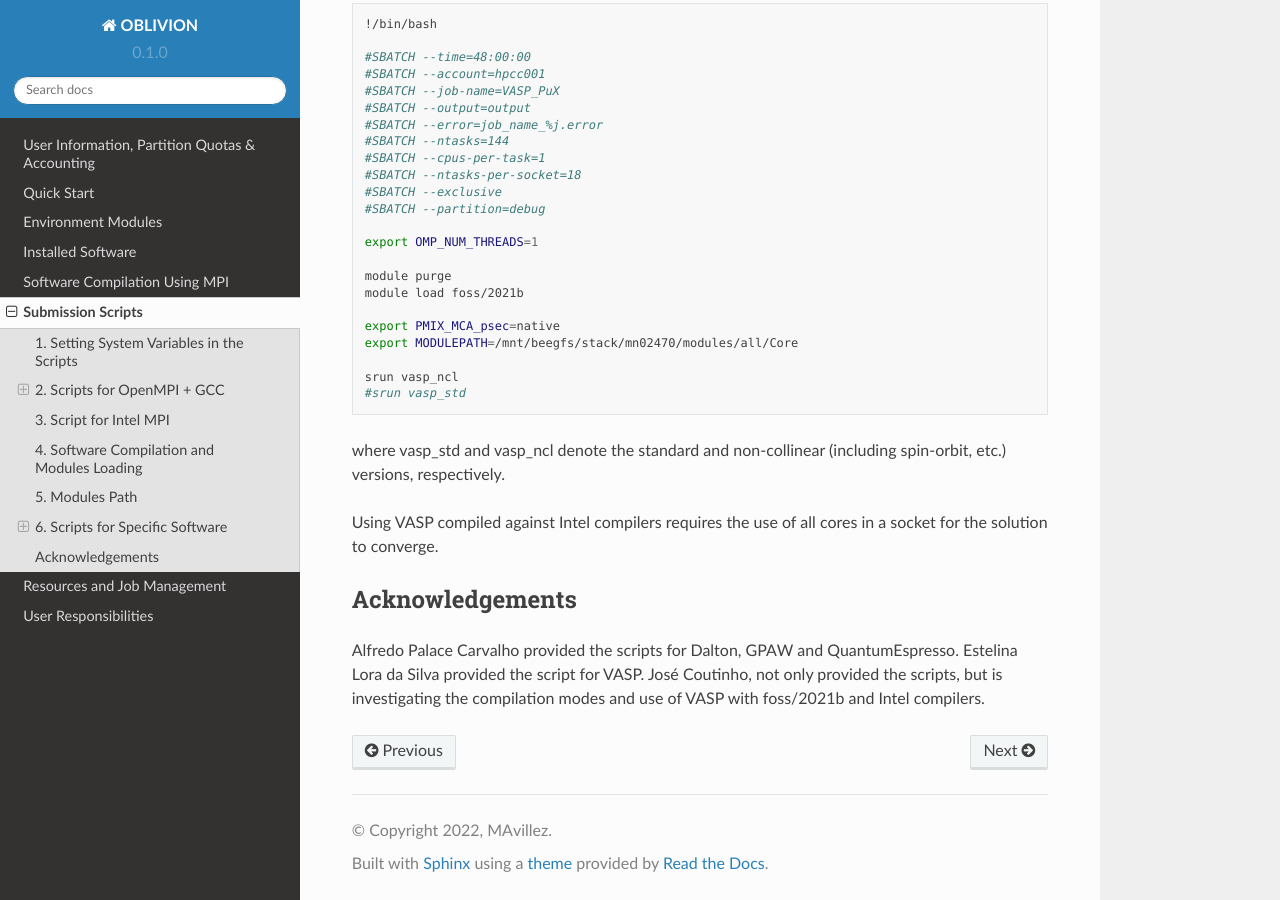
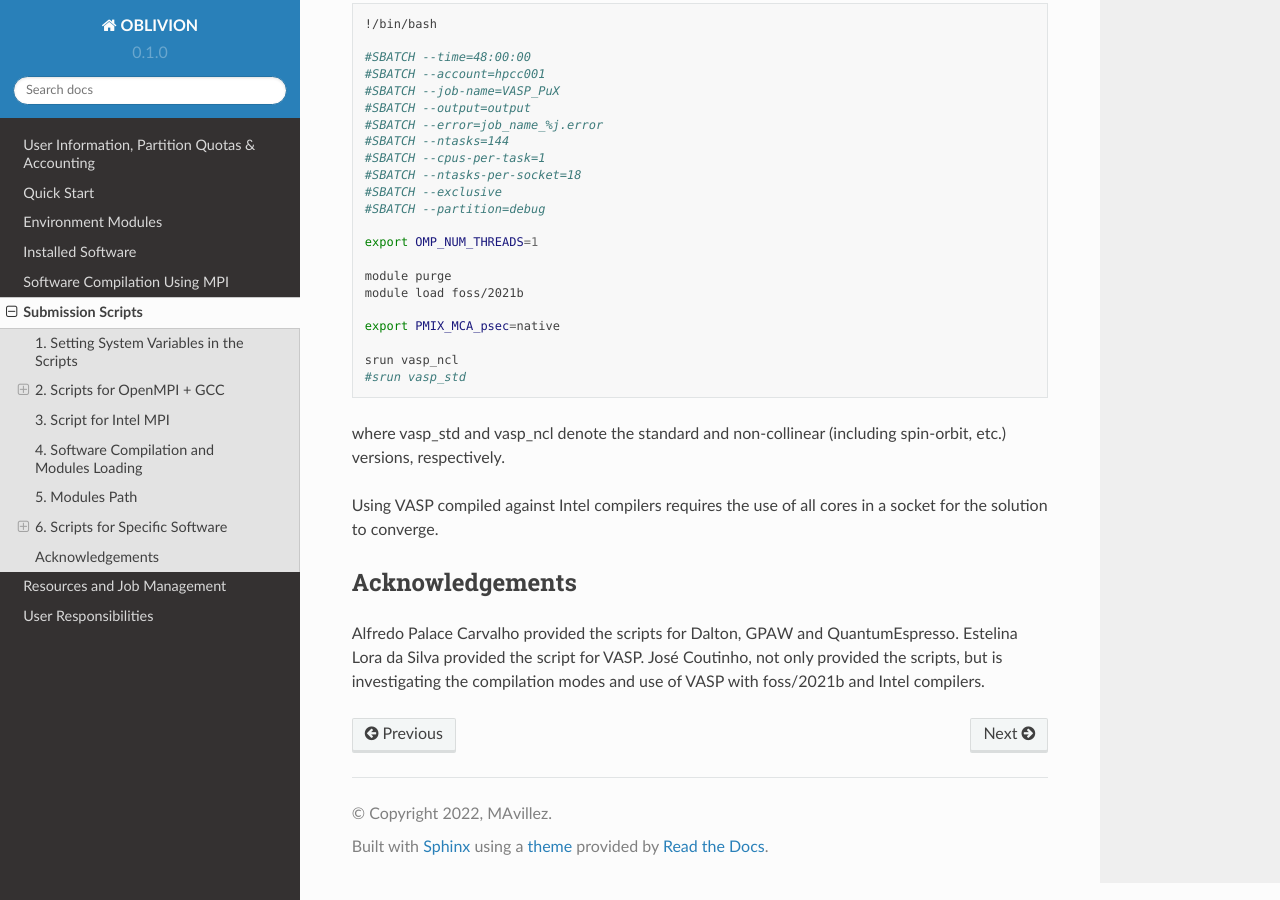
Before and after one commit to mavillez/Oblivion, a Sphinx documentation site: the page built from docs/source/scripts.rst, in a window 1280 px wide and 900 px high, scrolled down 6639 px. Built offline with Sphinx 7.4.7 and the Read the Docs theme 2.0.0, drawn with Linux system fonts in a browser that asks for light colours.

Commit message:
Update scripts.rst

```diff
--- a/docs/source/scripts.rst
+++ b/docs/source/scripts.rst
@@ -366,7 +366,6 @@ Running the Vienna Ab-initio Simulation Package (VASP) requires some considerati
   module load foss/2021b
 
   export PMIX_MCA_psec=native
-  export MODULEPATH=/mnt/beegfs/stack/mn02470/modules/all/Core
 
   srun vasp_ncl
   #srun vasp_std
```
